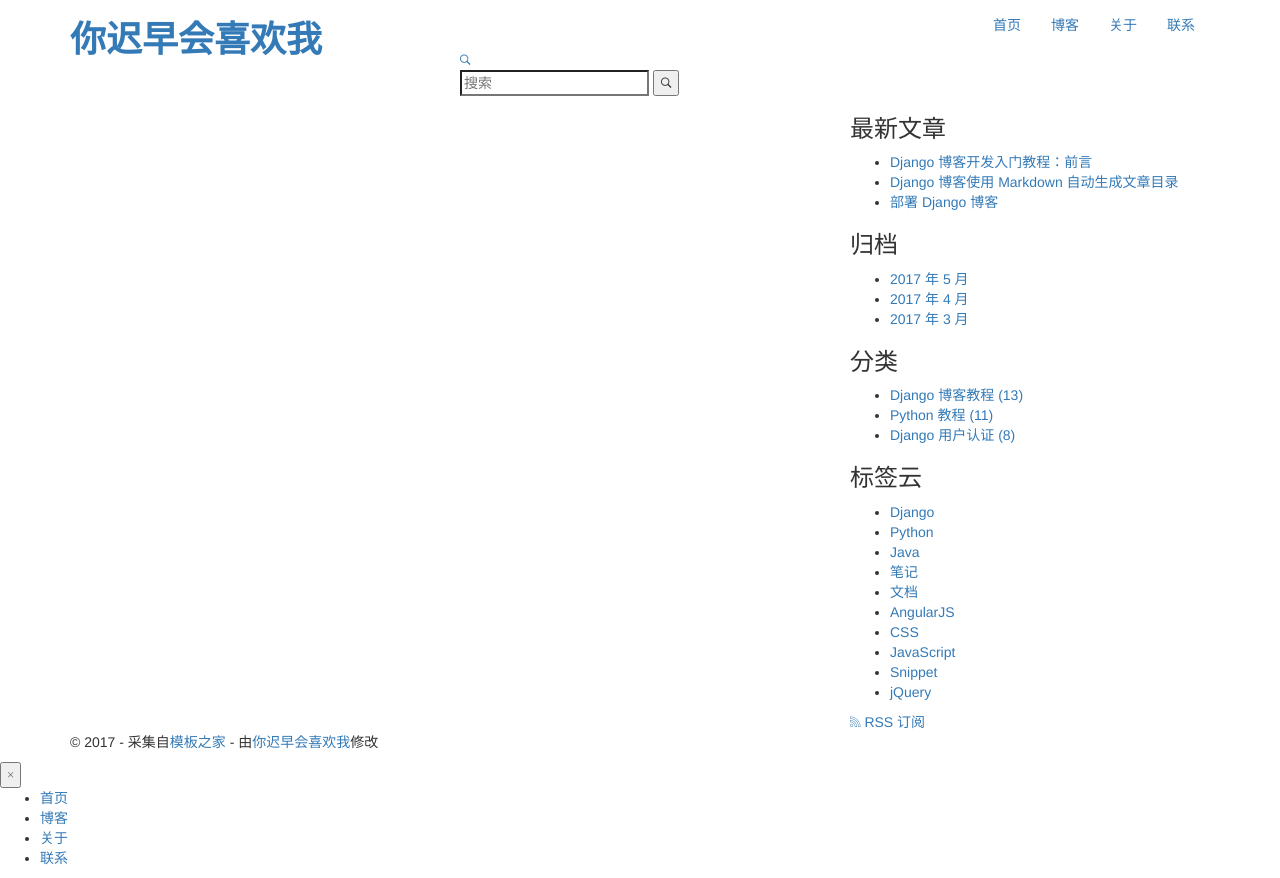
After one commit to liniejun/Django_Blog, a Django app: template django_blog/templates/blog/base.html in a window 1280 px wide. The commit adds this page. Run offline with Django 3.2, Linux system fonts and the light colour scheme; the template is opened without the code that fills it, so the values that code supplies are empty; some libraries are stand-ins or nearby versions.

Commit message:
post detail view

```diff
--- a/django_blog/blog/urls.py
+++ b/django_blog/blog/urls.py
@@ -5,6 +5,9 @@ __author__ = 'Shawn Lee'
 from django.conf.urls import url
 from . import views
 
+# 视图函数命名空间
+app_name = 'blog'
 urlpatterns = [
-    url(r'^$', views.index, name='index')
+    url(r'^$', views.index, name='index'),
+    url(r'^post/(?P<id>[0-9]+)/$', views.detail, name='detail'),
 ]
--- a/django_blog/blog/views.py
+++ b/django_blog/blog/views.py
@@ -1,7 +1,11 @@
-from django.shortcuts import render
+from django.shortcuts import render, get_object_or_404
 from .models import Post
 # Create your views here.
 def index(request):
     #  文章按照创建时间倒序排列，即最新的排在最前面
     post_list = Post.objects.order_by('-create_time')
     return render(request, 'blog/index.html', context={'post_list': post_list})
+
+def detail(request, id):
+    post = get_object_or_404(Post, pk=id)
+    return render(request, 'blog/detail.html', context={'post': post})
--- /dev/null
+++ b/django_blog/templates/blog/base.html
@@ -0,0 +1,189 @@
+<!DOCTYPE html>
+<html>
+<head>
+    <title>你迟早会喜欢我</title>
+
+    <!-- meta -->
+    <meta charset="UTF-8">
+    <meta name="viewport" content="width=device-width, initial-scale=1">
+
+    <!-- css -->
+    <link rel="stylesheet" href="/static/blog/css/bootstrap.min.css">
+    <link rel="stylesheet" href="http://code.ionicframework.com/ionicons/2.0.1/css/ionicons.min.css">
+    <link rel="stylesheet" href="/static/blog/css/pace.css">
+    <link rel="stylesheet" href="/static/blog/css/custom.css">
+
+    <!-- js -->
+    <script src="/static/blog/js/jquery-2.1.3.min.js"></script>
+    <script src="/static/blog/js/bootstrap.min.js"></script>
+    <script src="/static/blog/js/pace.min.js"></script>
+    <script src="/static/blog/js/modernizr.custom.js"></script>
+    {% block head %} {%endblock head%}
+</head>
+
+<body>
+<div class="container">
+    <header id="site-header">
+        <div class="row">
+            <div class="col-md-4 col-sm-5 col-xs-8">
+                <div class="logo">
+                    <h1><a href="/"><b>你迟早会喜欢我</b></a></h1>
+                </div>
+            </div><!-- col-md-4 -->
+            <div class="col-md-8 col-sm-7 col-xs-4">
+                <nav class="main-nav" role="navigation">
+                    <div class="navbar-header">
+                        <button type="button" id="trigger-overlay" class="navbar-toggle">
+                            <span class="ion-navicon"></span>
+                        </button>
+                    </div>
+
+                    <div class="collapse navbar-collapse" id="bs-example-navbar-collapse-1">
+                        <ul class="nav navbar-nav navbar-right">
+                            <li class="cl-effect-11"><a href="/" data-hover="首页">首页</a></li>
+                            <li class="cl-effect-11"><a href="full-width.html" data-hover="博客">博客</a></li>
+                            <li class="cl-effect-11"><a href="about.html" data-hover="关于">关于</a></li>
+                            <li class="cl-effect-11"><a href="contact.html" data-hover="联系">联系</a></li>
+                        </ul>
+                    </div><!-- /.navbar-collapse -->
+                </nav>
+                <div id="header-search-box">
+                    <a id="search-menu" href="#"><span id="search-icon" class="ion-ios-search-strong"></span></a>
+                    <div id="search-form" class="search-form">
+                        <form role="search" method="get" id="searchform" action="#">
+                            <input type="search" placeholder="搜索" required>
+                            <button type="submit"><span class="ion-ios-search-strong"></span></button>
+                        </form>
+                    </div>
+                </div>
+            </div><!-- col-md-8 -->
+        </div>
+    </header>
+</div>
+
+<div class="content-body">
+    <div class="container">
+        <div class="row">
+            <main class="col-md-8">
+                {% block main %}
+                {% endblock main %}
+            </main>
+            <aside class="col-md-4">
+                {% block toc %}
+                {% endblock toc %}
+                <div class="widget widget-recent-posts">
+                    <h3 class="widget-title">最新文章</h3>
+                    <ul>
+                        <li>
+                            <a href="#">Django 博客开发入门教程：前言</a>
+                        </li>
+                        <li>
+                            <a href="#">Django 博客使用 Markdown 自动生成文章目录</a>
+                        </li>
+                        <li>
+                            <a href="#">部署 Django 博客</a>
+                        </li>
+                    </ul>
+                </div>
+                <div class="widget widget-archives">
+                    <h3 class="widget-title">归档</h3>
+                    <ul>
+                        <li>
+                            <a href="#">2017 年 5 月</a>
+                        </li>
+                        <li>
+                            <a href="#">2017 年 4 月</a>
+                        </li>
+                        <li>
+                            <a href="#">2017 年 3 月</a>
+                        </li>
+                    </ul>
+                </div>
+
+                <div class="widget widget-category">
+                    <h3 class="widget-title">分类</h3>
+                    <ul>
+                        <li>
+                            <a href="#">Django 博客教程 <span class="post-count">(13)</span></a>
+                        </li>
+                        <li>
+                            <a href="#">Python 教程 <span class="post-count">(11)</span></a>
+                        </li>
+                        <li>
+                            <a href="#">Django 用户认证 <span class="post-count">(8)</span></a>
+                        </li>
+                    </ul>
+                </div>
+
+                <div class="widget widget-tag-cloud">
+                    <h3 class="widget-title">标签云</h3>
+                    <ul>
+                        <li>
+                            <a href="#">Django</a>
+                        </li>
+                        <li>
+                            <a href="#">Python</a>
+                        </li>
+                        <li>
+                            <a href="#">Java</a>
+                        </li>
+                        <li>
+                            <a href="#">笔记</a>
+                        </li>
+                        <li>
+                            <a href="#">文档</a>
+                        </li>
+                        <li>
+                            <a href="#">AngularJS</a>
+                        </li>
+                        <li>
+                            <a href="#">CSS</a>
+                        </li>
+                        <li>
+                            <a href="#">JavaScript</a>
+                        </li>
+                        <li>
+                            <a href="#">Snippet</a>
+                        </li>
+                        <li>
+                            <a href="#">jQuery</a>
+                        </li>
+                    </ul>
+                </div>
+                <div class="rss">
+                    <a href=""><span class="ion-social-rss-outline"></span> RSS 订阅</a>
+                </div>
+            </aside>
+        </div>
+    </div>
+</div>
+<footer id="site-footer">
+    <div class="container">
+        <div class="row">
+            <div class="col-md-12">
+                <p class="copyright">&copy 2017 - 采集自<a href="http://www.cssmoban.com/"
+                                                        target="_blank" title="模板之家">模板之家</a>
+                    - 由<a href="http://zmrenwu.com/" title="网页模板" target="_blank">你迟早会喜欢我</a>修改
+                </p>
+            </div>
+        </div>
+    </div>
+</footer>
+
+<!-- Mobile Menu -->
+<div class="overlay overlay-hugeinc">
+    <button type="button" class="overlay-close"><span class="ion-ios-close-empty"></span></button>
+    <nav>
+        <ul>
+            <li><a href="/">首页</a></li>
+            <li><a href="full-width.html">博客</a></li>
+            <li><a href="about.html">关于</a></li>
+            <li><a href="contact.html">联系</a></li>
+        </ul>
+    </nav>
+</div>
+
+<script src="/static/blog/js/script.js"></script>
+
+</body>
+</html>
```
Also changed, not shown: django_blog/blog/models.py (+8 -0 lines), django_blog/templates/blog/index.html (+50 -10 lines).
